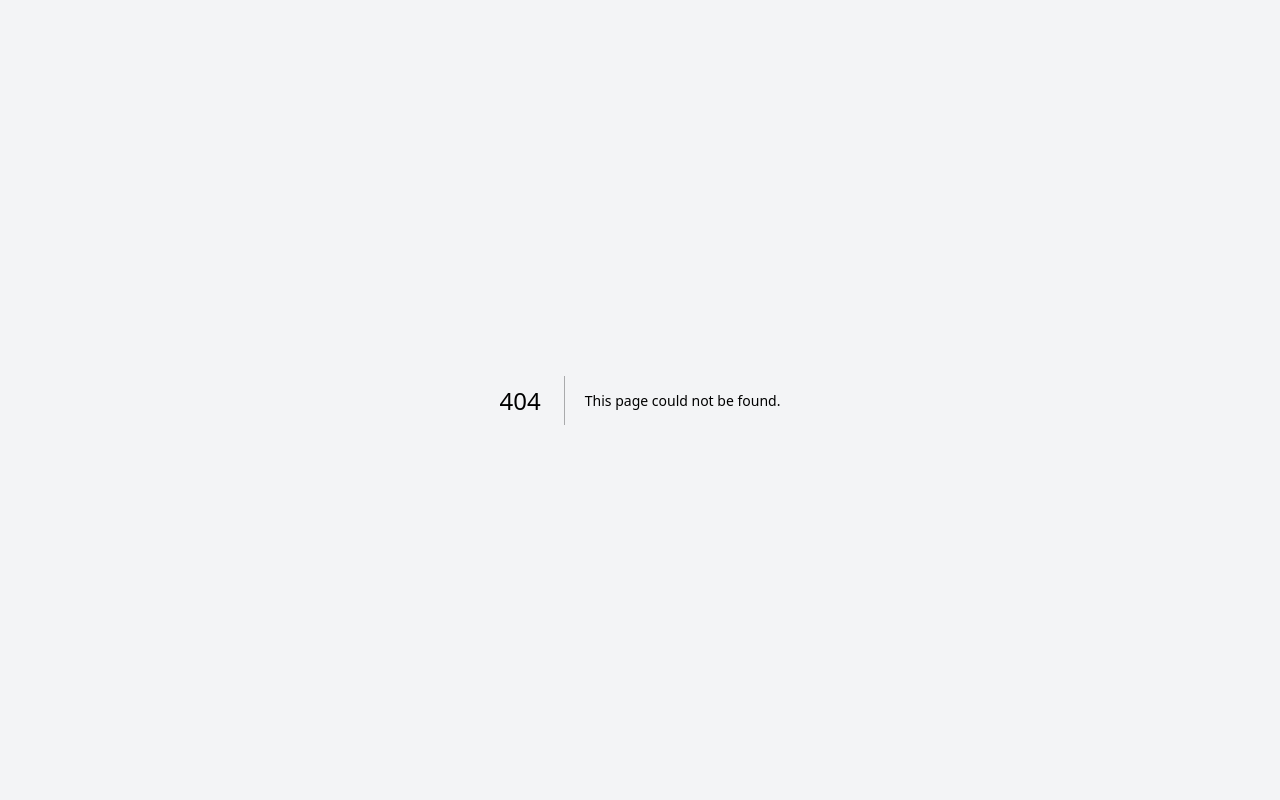
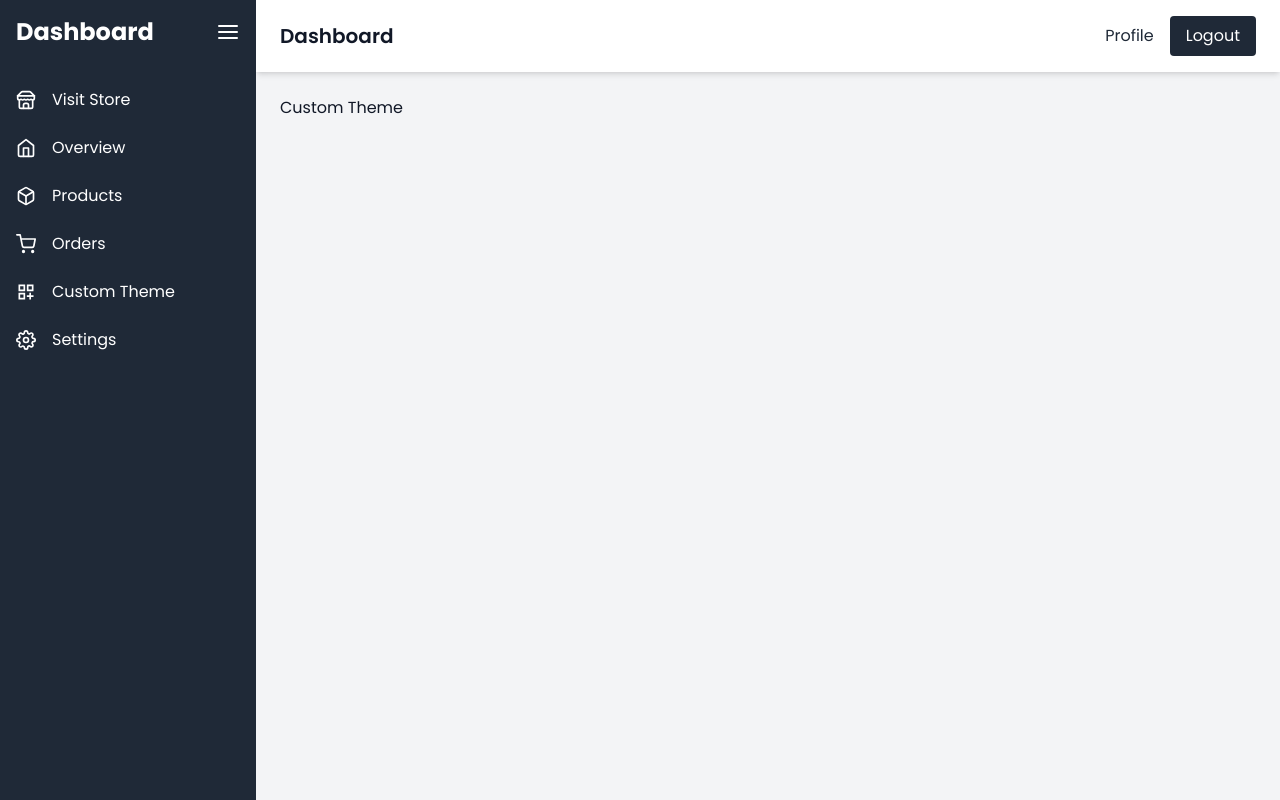
Before and after one commit to alfredoizdev/ecomerce-nextjs-mongodb, a Next.js app: page /admin/custom in a window 1280 px wide. Before the commit this address had no page. Built offline with nearby package versions, Linux system fonts and the light colour scheme; no server answers.

Commit message:
create component to handle delete product added toas to notify user when product deleted

```diff
--- /dev/null
+++ b/app/admin/custom/page.tsx
@@ -0,0 +1,11 @@
+import LayoutDashboard from "@/components/ui/LayoutDashboard/LayoutDashboard";
+
+const CustomPage = () => {
+  return (
+    <LayoutDashboard>
+      <h2>Custom Theme</h2>
+    </LayoutDashboard>
+  );
+};
+
+export default CustomPage;
--- a/components/Dashboard/Columns.tsx
+++ b/components/Dashboard/Columns.tsx
@@ -17,6 +17,7 @@ import {
   DropdownMenuTrigger,
 } from "@/components/ui/dropdown-menu";
 import { deleteProductAction } from "@/actions/products";
+import DeleteProduct from "./DeleteProduct";
 
 export const columns: ColumnDef<Product>[] = [
   {
@@ -88,13 +89,7 @@ export const columns: ColumnDef<Product>[] = [
               Edit Product
             </DropdownMenuItem>
             <DropdownMenuSeparator />
-            <DropdownMenuItem
-              onClick={() =>
-                deleteProductAction(product?.id || "", product?.image || "")
-              }
-            >
-              Delete this product
-            </DropdownMenuItem>
+            <DeleteProduct product={product} />
           </DropdownMenuContent>
         </DropdownMenu>
       );
--- /dev/null
+++ b/components/Dashboard/DeleteProduct.tsx
@@ -0,0 +1,34 @@
+import { deleteProductAction } from "@/actions/products";
+import { DropdownMenuItem } from "@/components/ui/dropdown-menu";
+import { toast } from "sonner";
+
+type Props = {
+  product: {
+    id?: string;
+    image?: string;
+  };
+};
+
+const DeleteProduct = ({ product }: Props) => {
+  const handleDeleteProduct = async (id: string, image: string) => {
+    const { success, message } = await deleteProductAction(id, image);
+
+    if (success) {
+      toast.warning(message);
+    } else {
+      toast.error(message);
+    }
+  };
+
+  return (
+    <DropdownMenuItem
+      onClick={() =>
+        handleDeleteProduct(product?.id || "", product?.image || "")
+      }
+    >
+      Delete this product
+    </DropdownMenuItem>
+  );
+};
+
+export default DeleteProduct;
--- a/components/ui/LayoutDashboard/SidebarDashboard.tsx
+++ b/components/ui/LayoutDashboard/SidebarDashboard.tsx
@@ -6,6 +6,8 @@ import {
   FiSettings,
   FiMenu,
 } from "react-icons/fi";
+import { LuStore } from "react-icons/lu";
+import { MdOutlineDashboardCustomize } from "react-icons/md";
 
 type Props = {
   isSidebarOpen: boolean;
@@ -30,6 +32,13 @@ const SidebarDashboard = ({ isSidebarOpen, toggleSidebar }: Props) => {
       </div>
       <nav className="mt-4 space-y-2">
         <Link
+          href="/"
+          className="flex items-center px-4 py-2 hover:bg-gray-700"
+        >
+          <LuStore size={24} className="w-5 h-5" />
+          {isSidebarOpen && <span className="ml-4">Visit Store</span>}
+        </Link>
+        <Link
           href="/admin/dashboard"
           className="flex items-center px-4 py-2 hover:bg-gray-700"
         >
@@ -51,6 +60,13 @@ const SidebarDashboard = ({ isSidebarOpen, toggleSidebar }: Props) => {
           {isSidebarOpen && <span className="ml-4">Orders</span>}
         </Link>
         <Link
+          href="/admin/custom"
+          className="flex items-center px-4 py-2 hover:bg-gray-700"
+        >
+          <MdOutlineDashboardCustomize className="w-5 h-5" />
+          {isSidebarOpen && <span className="ml-4">Custom Theme</span>}
+        </Link>
+        <Link
           href="/admin/settings"
           className="flex items-center px-4 py-2 hover:bg-gray-700"
         >
```
Also changed, not shown: actions/products.ts (+25 -7 lines).
